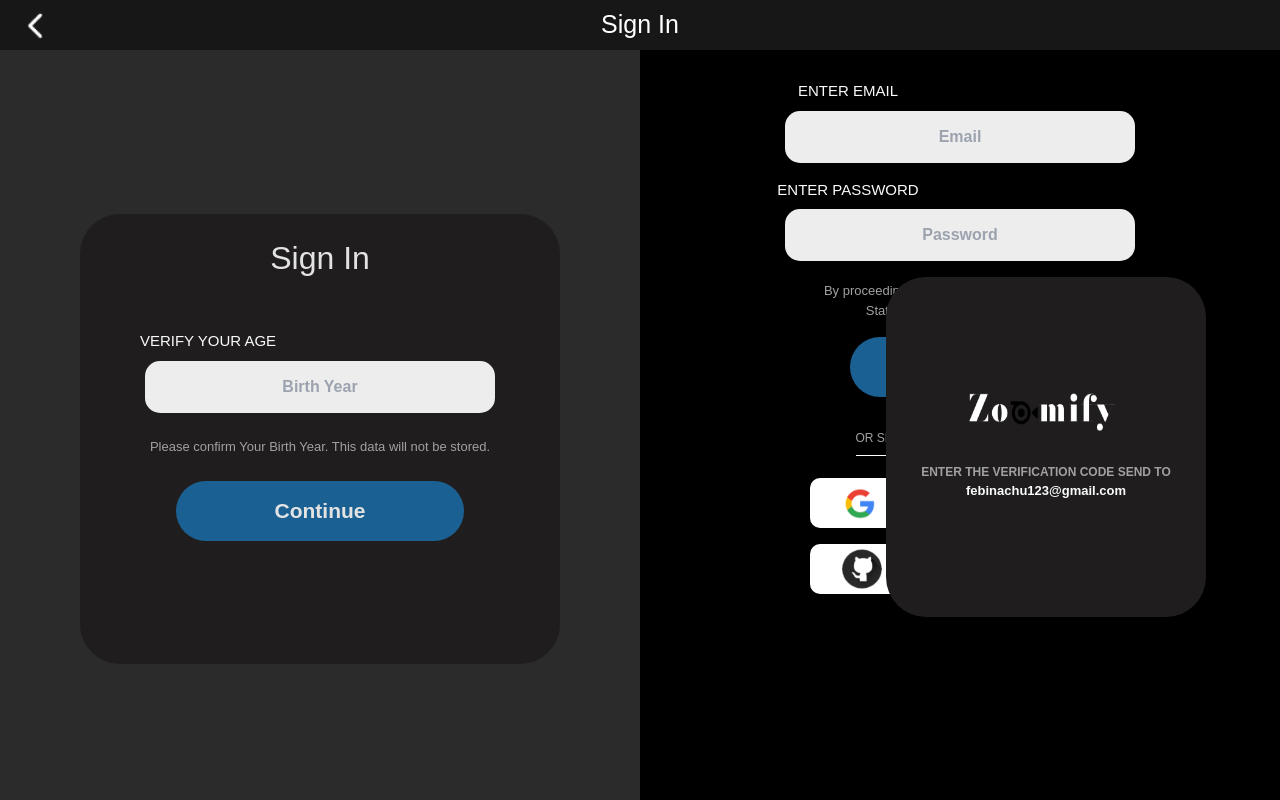
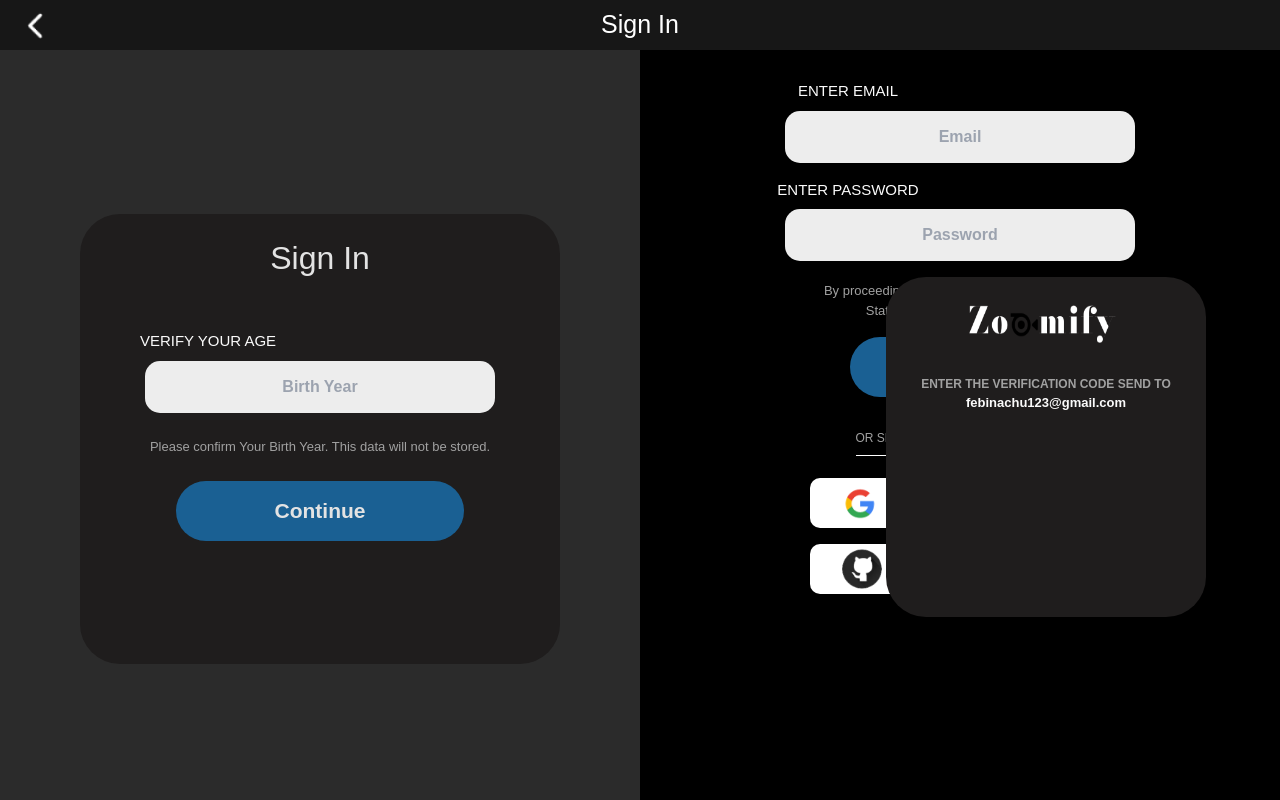
Before and after one commit to Febin-Joseph/zoomify, a React (Create React App) app in the folder client/: page /signin in a window 1280 px wide. Built offline with nearby package versions, Linux system fonts and the light colour scheme.

Commit message:
bug fixed

```diff
--- a/client/src/components/common/card/OTPcard.jsx
+++ b/client/src/components/common/card/OTPcard.jsx
@@ -6,8 +6,8 @@
     <div className='flex justify-center items-center
       absolute top-0 bottom-0 right-0 left-0
        md:mr-7 md:top-[220px] md:left-[200px]'>
-      <div className='min-w-[320px] h-[340px] bg-[#1F1D1D] rounded-[40px]
-       flex flex-col justify-center items-center'>
+      <div className='min-w-[320px] max-w-[330px] h-[340px] bg-[#1F1D1D] rounded-[40px]
+       flex flex-col items-center pt-7'>
         <img
           src={zoomifyLogo}
           alt="zoomify"
--- a/client/src/pages/signin/SignIn.jsx
+++ b/client/src/pages/signin/SignIn.jsx
@@ -58,7 +58,7 @@
       </div>
 
       {/* Right-Center Content for lg LESS than devices */}
-      <div className='justify-center items-center lg:hidden'>
+      <div className='justify-center items-center pb-3 lg:hidden'>
         {ageVerified ? (
           <div className='flex items-center justify-center'>
             <Rightside
@@ -101,7 +101,7 @@
 
       {/* Right-Center Content for lg GREATER devices */}
       <div className='hidden lg:absolute lg:top-[80px] lg:right-0 lg:flex lg:flex-col
-       lg:justify-center lg:items-center lg:h-[calc(100vh - 80px)] lg:w-[50%]'>
+       lg:justify-center lg:items-center lg:h-[calc(100vh - 80px)] lg:w-[50%] lg:max-h-full'>
         <Rightside
           value1={"Sign In With Google"}
           logo1={GoogleLogo}
```
